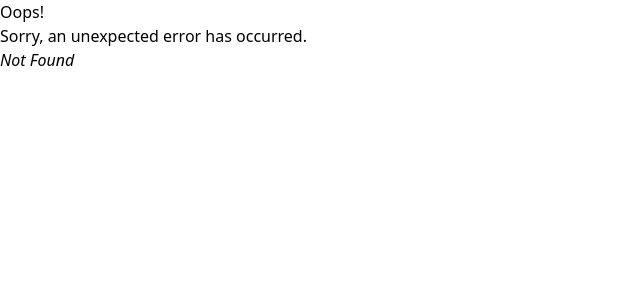
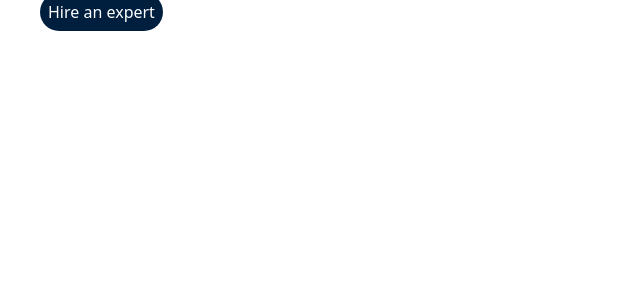
Before and after one commit to Lahitan/beautyexpert, a React (Vite) app: page /loginRoot in a window 1280 px wide. Before the commit this address had no page. Shown: the top 300 px of the page, without its empty margins (0-640 px from the left). Built offline with nearby package versions, Linux system fonts and the light colour scheme.

Commit message:
Log in navigation configured

```diff
--- /dev/null
+++ b/src/pages/About.jsx
@@ -0,0 +1,7 @@
+import React from "react";
+
+const About = () => {
+	return <div>About</div>;
+};
+
+export default About;
--- a/src/pages/Home.jsx
+++ /dev/null
@@ -1,7 +0,0 @@
-import React from "react";
-
-const Home = () => {
-	return <div>Home</div>;
-};
-
-export default Home;
--- a/src/pages/Home/Header.jsx
+++ b/src/pages/Home/Header.jsx
@@ -69,6 +69,7 @@ const Header = () => {
 							</li>
 							<li>
 								<NavLink
+									to={"/about"}
 									className={({ isActive }) =>
 										isActive ? " text-[#3992EE]" : "text-[#B1B1B1]"
 									}
@@ -81,6 +82,7 @@ const Header = () => {
 					{/* adjusted the padding in the button for responsiveness*/}
 					<div className="">
 						<NavLink
+							to={"loginRoot"}
 							className={
 								" border border-tertiary-brand  me-1 lg:me-3 font-semibold rounded-full py-1 px-3 lg:py-2 lg:px-5"
 							}
--- /dev/null
+++ b/src/pages/Login/CustomerCreateAcount.jsx
@@ -0,0 +1,16 @@
+import React from "react";
+import { Link } from "react-router-dom";
+
+const CustomerCreateAcount = () => {
+	return (
+		<div>
+			CustomerCreateAcount
+			<Link to={"/login"} className=" text-red-700 text-3xl">
+				Log in
+			</Link>
+			<Link to={"/forgetPassword"}>forget password</Link>
+		</div>
+	);
+};
+
+export default CustomerCreateAcount;
--- /dev/null
+++ b/src/pages/Login/ForgetPassword.jsx
@@ -0,0 +1,7 @@
+import React from "react";
+
+const ForgetPassword = () => {
+	return <div>ForgetPassword</div>;
+};
+
+export default ForgetPassword;
--- /dev/null
+++ b/src/pages/Login/Login.jsx
@@ -0,0 +1,7 @@
+import React from "react";
+
+const Login = () => {
+	return <div>Login</div>;
+};
+
+export default Login;
--- /dev/null
+++ b/src/pages/Login/LoginRoot.jsx
@@ -0,0 +1,17 @@
+import React from "react";
+import { Link } from "react-router-dom";
+
+const LoginRoot = () => {
+	return (
+		<div>
+			<Link
+				to={"/customerCreateAccount"}
+				className={" bg-tertiary-brand rounded-full p-2 m-10 text-white"}
+			>
+				Hire an expert
+			</Link>
+		</div>
+	);
+};
+
+export default LoginRoot;
--- /dev/null
+++ b/src/pages/Root.jsx
@@ -0,0 +1,8 @@
+import React from "react";
+import { Outlet } from "react-router-dom";
+
+const Root = () => {
+	return <div></div>;
+};
+
+export default Root;
```
Also changed, not shown: src/main.jsx (+26 -0 lines).
